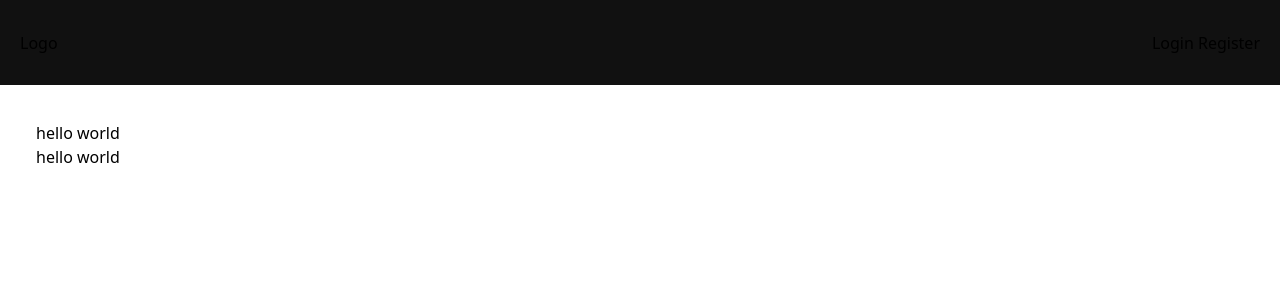
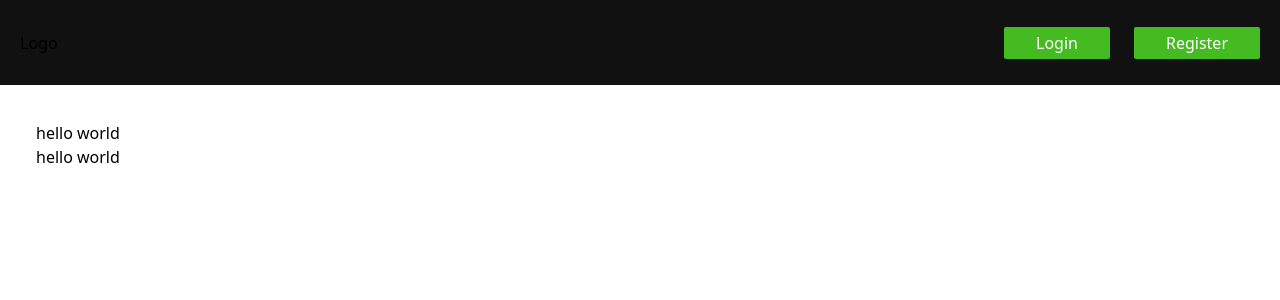
Before and after one commit to MateusGurgel/mazagao-front, a Next.js app: page / in a window 1280 px wide. Shown: the top 300 px of the page. Built offline with nearby package versions, Linux system fonts and the light colour scheme.

Commit message:
Feat: Buttons Created

```diff
--- /dev/null
+++ b/components/button.tsx
@@ -0,0 +1,11 @@
+interface ButtonProps {
+  children: React.ReactNode;
+}
+
+export default function Button(props: ButtonProps) {
+  return (
+    <button className="bg-brand text-white rounded-sm px-8 py-1">
+      {props.children}
+    </button>
+  );
+}
--- a/layouts/header.tsx
+++ b/layouts/header.tsx
@@ -1,8 +1,13 @@
+import Button from "@/components/button";
+
 export default function Header() {
   return (
     <header className=" h-85 p-5 bg-header flex items-center justify-between ">
       <div>Logo</div>
-      <div>Login Register</div>
+      <div className=" flex gap-6">
+        <Button>Login</Button>
+        <Button>Register</Button>
+      </div>
     </header>
   );
 }
```
